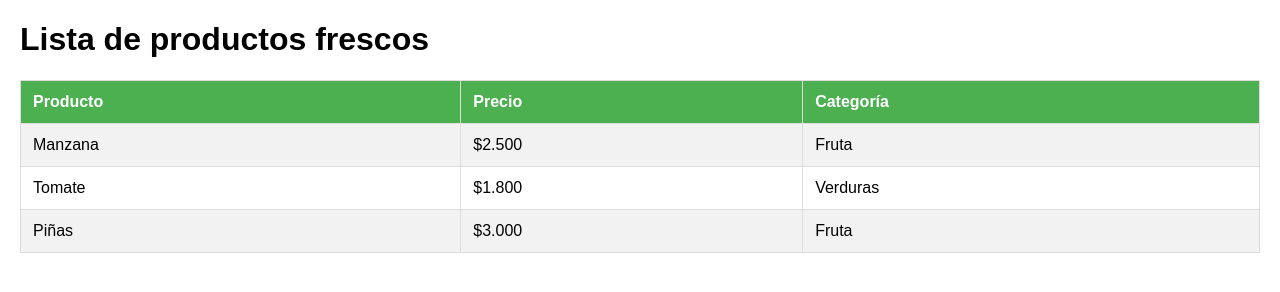
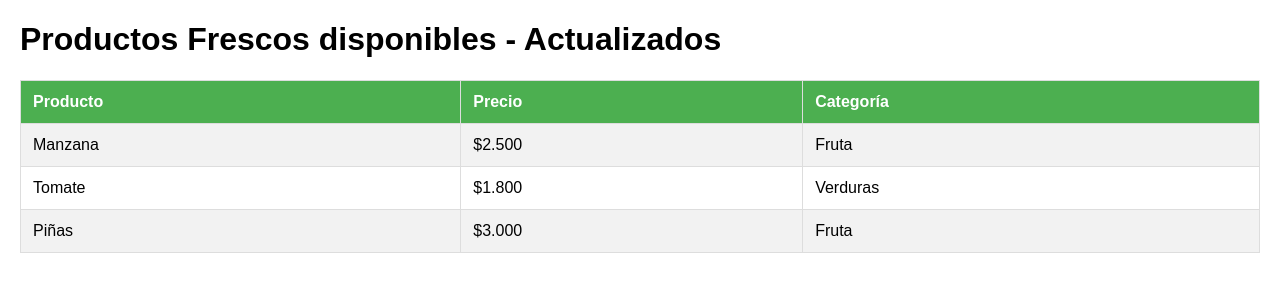
Before and after one commit to Samctz/parcial2-ingenieria-SamuelCombita, a plain HTML site: page src/index.html in a window 1280 px wide. Drawn offline with Linux system fonts and the light colour scheme.

Commit message:
H1 Combinado

```diff
--- a/src/index.html
+++ b/src/index.html
@@ -13,7 +13,7 @@
     </style>
 </head>
 <body>
-    <h1>Lista de productos frescos</h1>
+    <h1>Productos Frescos disponibles - Actualizados</h1>
     <table border="1">
         <tr><th>Producto</th><th>Precio</th><th>Categoría</th></tr>
         <tr><td>Manzana</td><td>$2.500</td><td>Fruta</td></tr>
```
Also changed, not shown: capturas/Conflicto Merge.png (added), capturas/pullrequest.png (added).
